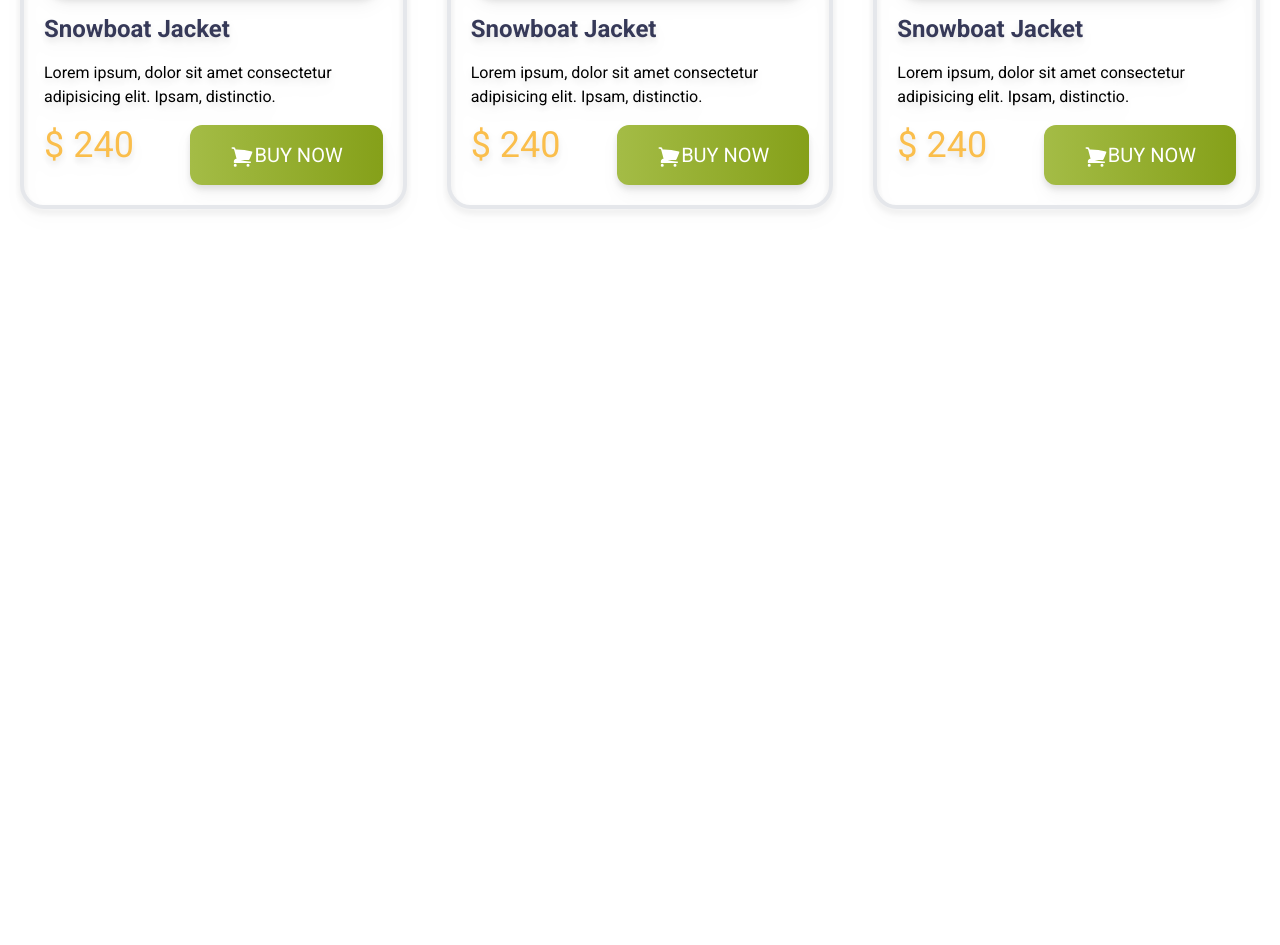
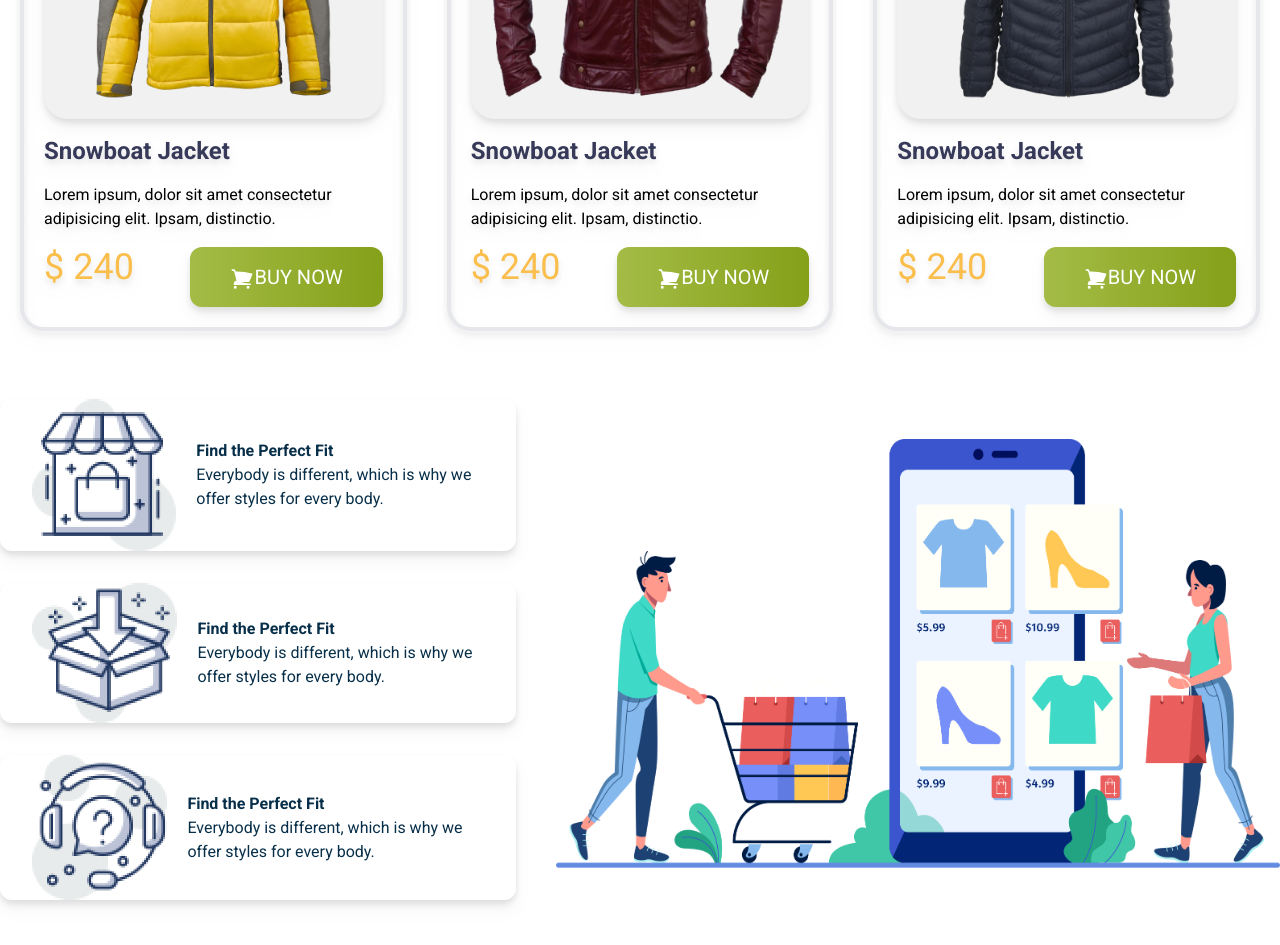
Before and after one commit to Afroza-Nipa13/penguin-fashion-tailwind, a plain HTML site: page index.html in a window 1280 px wide. Shown: the part 1741-2686 px from the top of the page. Before the commit the page ends 2018 px from the top, so only its background shows below. Drawn offline with nearby package versions, Linux system fonts and the light colour scheme.

Commit message:
nav bar and last section added

```diff
--- a/index.html
+++ b/index.html
@@ -5,6 +5,7 @@
     <meta charset="UTF-8">
     <meta name="viewport" content="width=device-width, initial-scale=1.0">
     <title>Document</title>
+    <link rel="stylesheet" href="https://cdnjs.cloudflare.com/ajax/libs/font-awesome/6.7.2/css/all.min.css" integrity="sha512-Evv84Mr4kqVGRNSgIGL/F/aIDqQb7xQ2vcrdIwxfjThSH8CSR7PBEakCr51Ck+w+/U6swU2Im1vVX0SVk9ABhg==" crossorigin="anonymous" referrerpolicy="no-referrer" />
     <script src="https://cdn.tailwindcss.com"></script>
     <link rel="preconnect" href="https://fonts.googleapis.com">
     <link rel="preconnect" href="https://fonts.gstatic.com" crossorigin>
@@ -26,7 +27,22 @@
 
 <body class="font-roboto">
     <header class="bg-[#FFFBF0] pl-4">
-        <nav></nav>
+        <nav class="flex justify-between py-12 px-12">
+        <div class="w-2/12">
+            <img src="./icons/logo.png" alt="">
+        </div>
+        <div class="sm:invisible lg:visible md:visible">
+            <ul class="flex font-bold text-stone-950 ">
+                <li class="mx-4">Home</li>
+                <li class="mx-4">Product</li>
+                <li class="mx-4">About Us</li>
+                <li class="mx-4">Contact Us</li>
+            </ul>
+        </div>
+         <!-- <div class="sm:visible md:invisible lg:invisible">
+            <i class="fa-solid fa-bars"></i>
+         </div> -->
+        </nav>
         <!-- ...banner.. -->
         <div class="md:flex md:items-center md:justify-around">
             <div>
@@ -177,6 +193,51 @@
 
                     </div>
         </section>
+
+        <section class="my-12 mx-auto lg:flex lg:justify-between lg:flex-row sm:flex sm:flex-col-reverse gap-10">
+            <!-- card container  -->
+            <div class="w-full flex flex-col  gap-8">
+                <!-- card-1  -->
+                 <div class="drop-shadow-lg bg-white rounded-xl lg:flex items-center px-8 gap-5">
+                     <div>
+                        <img class="" src="./icons/house.png" alt="">
+                     </div>
+                     <div>
+                        <h3 class="text-sky-950 font-bold">Find the Perfect Fit</h3>
+                        <p class="text-sky-950">Everybody is different, which is why we
+                            offer styles for every body.</p>
+                     </div>
+                 </div>
+                 <!-- card-2  -->
+                 <div class="drop-shadow-lg bg-white rounded-xl lg:flex items-center px-8 gap-5">
+                    <div>
+                       <img class="" src="./icons/box.png" alt="">
+                    </div>
+                    <div>
+                       <h3 class="text-sky-950 font-bold">Find the Perfect Fit</h3>
+                       <p class="text-sky-950">Everybody is different, which is why we
+                           offer styles for every body.</p>
+                    </div>
+                </div>
+                <!-- card-3  -->
+                <div class="drop-shadow-lg bg-white rounded-xl lg:flex items-center px-8 gap-5">
+                    <div>
+                       <img class="" src="./icons/question.png" alt="">
+                    </div>
+                    <div>
+                       <h3 class="text-sky-950 font-bold">Find the Perfect Fit</h3>
+                       <p class="text-sky-950">Everybody is different, which is why we
+                           offer styles for every body.</p>
+                    </div>
+                </div>
+
+
+
+            </div>
+            <div class="mt-10">
+                <img  src="./images/shopping.png" alt="">
+            </div>
+        </section>
     </main>
     <footer>
 
```
